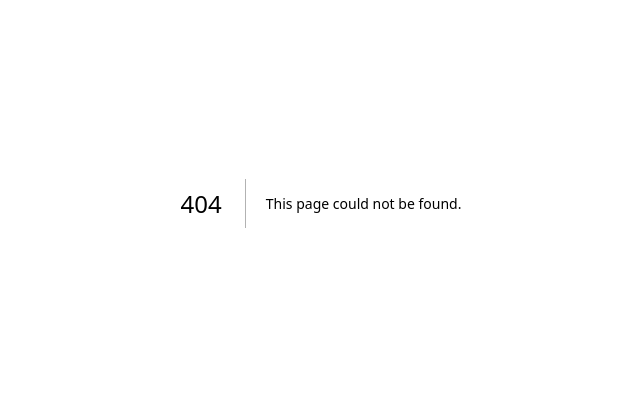
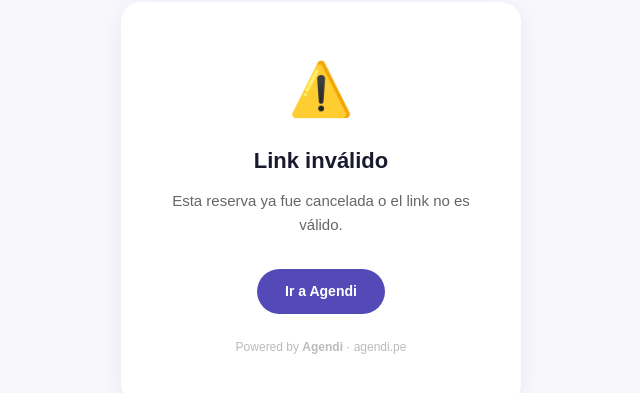
Before and after one commit to luismariorl/agendi-web, a Next.js app: page /cancelar-reserva in a window 1280 px wide. Before the commit this address had no page. Shown: the part 197-590 px from the top of the page, without its empty margins (319-959 px from the left). Built offline with nearby package versions, Linux system fonts and the light colour scheme.

Commit message:
Cancelación: página agendi.pe/cancelar-reserva

```diff
--- /dev/null
+++ b/app/api/cancelar/route.js
@@ -0,0 +1,21 @@
+export async function GET(req) {
+  const { searchParams } = new URL(req.url)
+  const id = searchParams.get("id")
+
+  if (!id) return Response.json({ ok: false, mensaje: "error" })
+
+  try {
+    const res = await fetch(
+      `https://n8n-production-3265.up.railway.app/webhook/cancelar?id=${id}`
+    )
+    const text = await res.text()
+
+    if (text.includes("cancelada exitosamente")) {
+      return Response.json({ ok: true })
+    } else {
+      return Response.json({ ok: false, mensaje: "error" })
+    }
+  } catch {
+    return Response.json({ ok: false, mensaje: "error" })
+  }
+}
--- /dev/null
+++ b/app/cancelar-reserva/page.js
@@ -0,0 +1,71 @@
+"use client"
+import { useEffect, useState } from "react"
+import { useSearchParams } from "next/navigation"
+
+export default function CancelarReservaPage() {
+  const searchParams = useSearchParams()
+  const id = searchParams.get("id")
+  const [estado, setEstado] = useState("cargando")
+
+  useEffect(() => {
+    if (!id) { setEstado("error"); return }
+
+    fetch(`/api/cancelar?id=${id}`)
+      .then(r => r.json())
+      .then(data => {
+        if (data.ok) setEstado("cancelado")
+        else setEstado(data.mensaje || "error")
+      })
+      .catch(() => setEstado("error"))
+  }, [id])
+
+  const contenido = {
+    cargando: {
+      emoji: "⏳",
+      titulo: "Procesando...",
+      mensaje: "Estamos cancelando tu reserva.",
+      color: "#534AB7",
+    },
+    cancelado: {
+      emoji: "✅",
+      titulo: "Reserva cancelada",
+      mensaje: "Tu reserva fue cancelada exitosamente. ¡Esperamos verte pronto!",
+      color: "#16a34a",
+    },
+    error: {
+      emoji: "⚠️",
+      titulo: "Link inválido",
+      mensaje: "Esta reserva ya fue cancelada o el link no es válido.",
+      color: "#dc2626",
+    },
+  }
+
+  const c = contenido[estado] || contenido.error
+
+  return (
+    <div style={{
+      minHeight: "100vh", background: "#F8F8FC",
+      display: "flex", alignItems: "center", justifyContent: "center",
+      fontFamily: "'DM Sans', sans-serif", padding: "24px",
+    }}>
+      <div style={{
+        background: "white", borderRadius: "20px", padding: "48px 40px",
+        textAlign: "center", maxWidth: "400px", width: "100%",
+        boxShadow: "0 4px 24px rgba(83,74,183,0.10)",
+      }}>
+        <div style={{ fontSize: "52px", marginBottom: "16px" }}>{c.emoji}</div>
+        <h1 style={{ fontSize: "22px", fontWeight: "700", color: "#1a1a2e", margin: "0 0 12px" }}>{c.titulo}</h1>
+        <p style={{ fontSize: "15px", color: "#666", margin: "0 0 32px", lineHeight: 1.6 }}>{c.mensaje}</p>
+        <a href="/" style={{
+          display: "inline-block", padding: "12px 28px",
+          background: "#534AB7", color: "white",
+          borderRadius: "50px", fontSize: "14px", fontWeight: "600",
+          textDecoration: "none",
+        }}>Ir a Agendi</a>
+        <p style={{ marginTop: "24px", fontSize: "12px", color: "#bbb" }}>
+          Powered by <strong>Agendi</strong> · agendi.pe
+        </p>
+      </div>
+    </div>
+  )
+}
```
